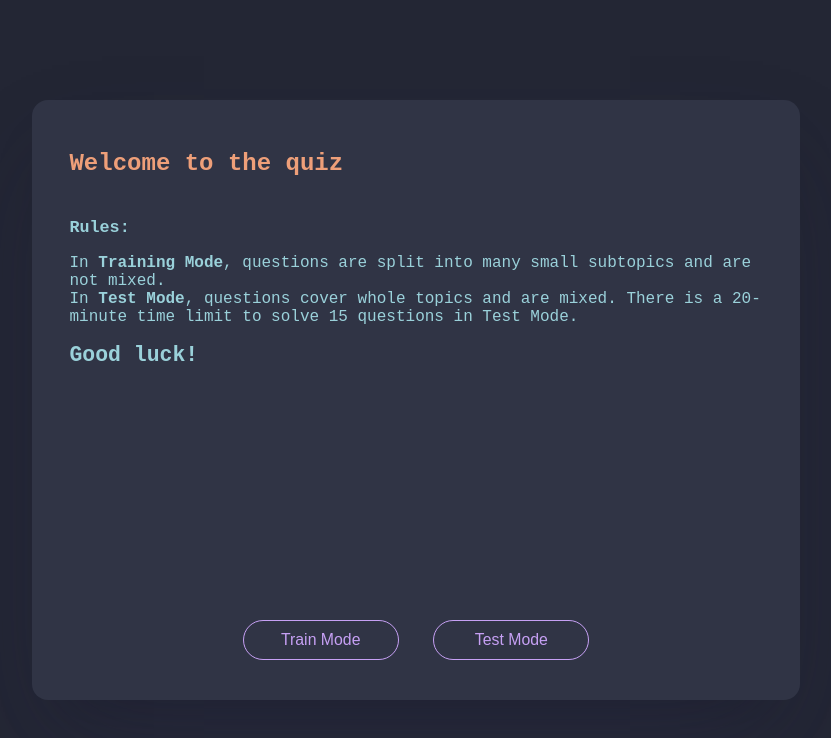
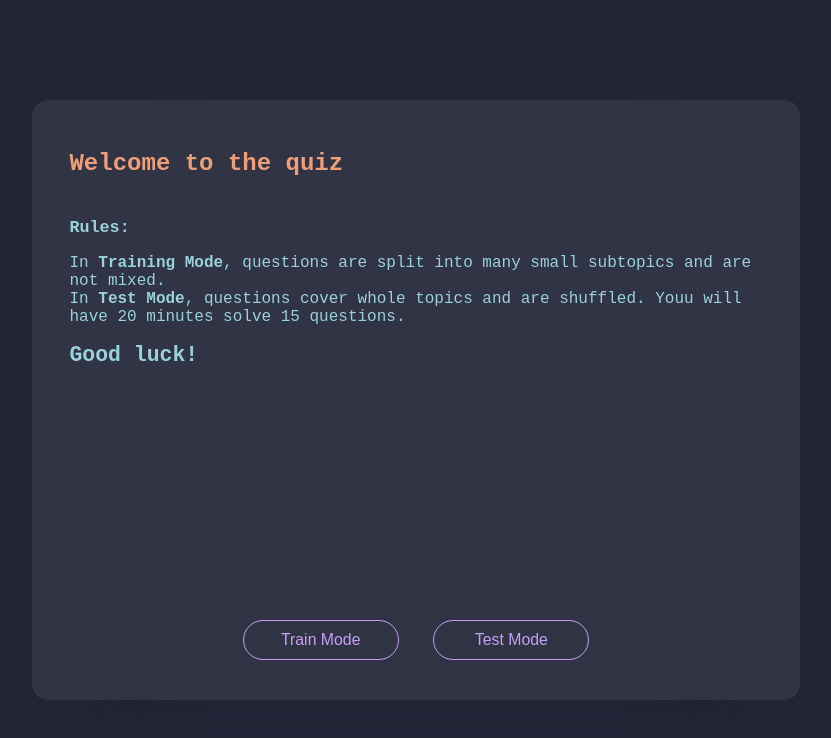
Before and after one commit to Oleksandr-MB/quiz, a React (Vite) app: page / in a window 1280 px wide. Shown: the top 738 px of the page, without its empty margins (224-1055 px from the left). Built offline with nearby package versions, Linux system fonts and the light colour scheme.

Commit message:
dfsvdsfdgs

```diff
--- a/src/components/welcome.jsx
+++ b/src/components/welcome.jsx
@@ -9,7 +9,7 @@ const WelcomePage = ({ setMode }) => (
             <h3>Rules:</h3>
             <ul className="list">
                 <li>In <strong>Training Mode</strong>, questions are split into many small subtopics and are not mixed.<br/></li>
-                <li>In <strong>Test Mode</strong>, questions cover whole topics and are mixed. There is a 20-minute time limit to solve 15 questions in Test Mode.</li>
+                <li>In <strong>Test Mode</strong>, questions cover whole topics and are shuffled. Youu will have 20 minutes solve 15 questions.</li>
             </ul>
             <h2>Good luck!</h2>
         </div>
```
